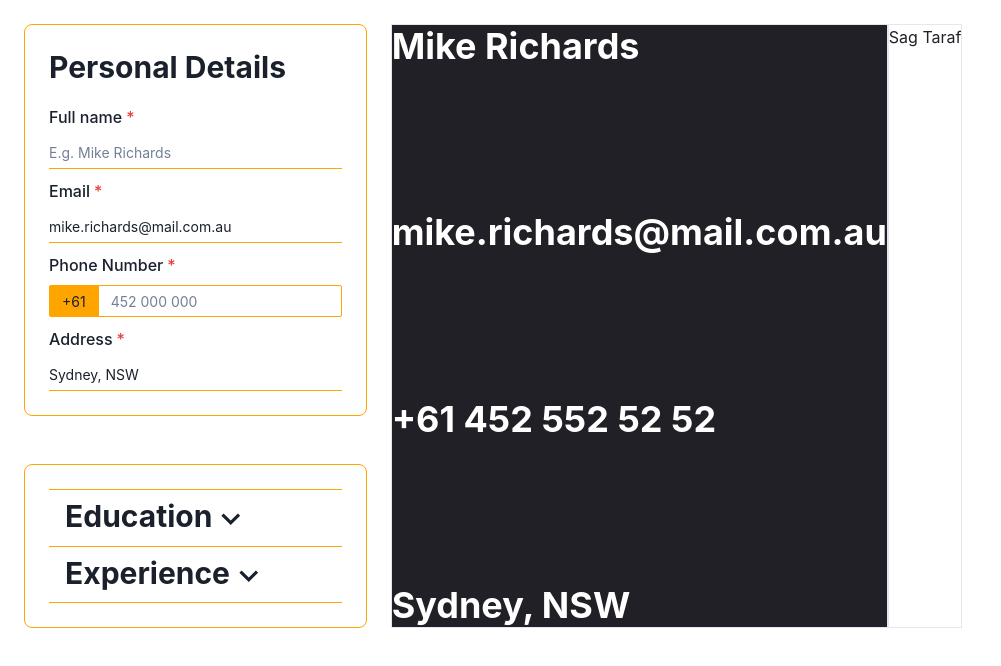
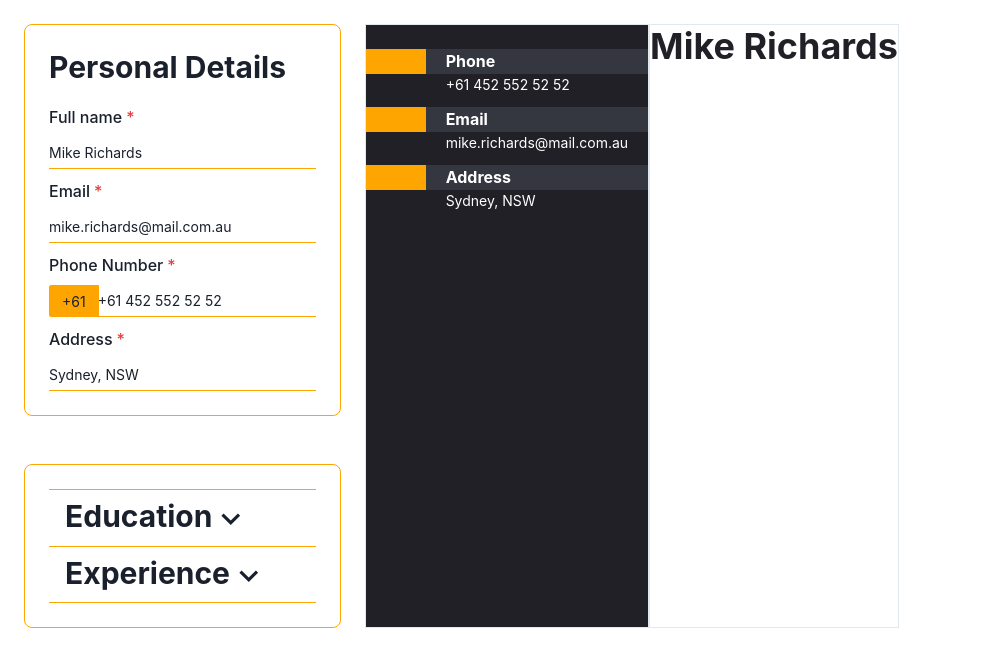
Before and after one commit to ensarokumus/top-project-cv-app, a React (Vite) app: page / in a window 1280 px wide. Shown: the top 666 px of the page, without its empty margins (0-1001 px from the left). Built offline with nearby package versions, Linux system fonts and the light colour scheme.

Commit message:
Style personal details on resume area

```diff
--- a/src/App.jsx
+++ b/src/App.jsx
@@ -18,18 +18,21 @@ import Resume from "./components/Resume.jsx";
 
 function App() {
   const [personalInfo, setPersonalInfo] = useState(example.personalInfo);
+  // console.log(personalInfo);
 
   function handlePersonalInfoChange(e) {
     const { key } = e.target.dataset;
     setPersonalInfo({ ...personalInfo, [key]: e.target.value });
-    console.log(personalInfo);
   }
 
   return (
     <Flex>
       <Flex direction="column">
         <PersonalDetails
-          name={personalInfo.name}
+          fullName={personalInfo.name}
+          email={personalInfo.email}
+          phone={personalInfo.phone}
+          address={personalInfo.address}
           onChange={handlePersonalInfoChange}
         />
         <Accordion allowToggle>
--- a/src/components/PersonalDetails.jsx
+++ b/src/components/PersonalDetails.jsx
@@ -9,7 +9,7 @@ import {
 } from "@chakra-ui/react";
 import example from "./example.jsx";
 
-function PersonalDetails({ onChange, fullName }) {
+function PersonalDetails({ onChange, fullName, email, phone, address }) {
   return (
     <Flex
       direction="column"
@@ -28,7 +28,6 @@ function PersonalDetails({ onChange, fullName }) {
         <FormLabel>Full name</FormLabel>
         <Input
           type="text"
-          id="name"
           data-key="name"
           variant="flushed"
           borderColor="orange"
@@ -42,12 +41,13 @@ function PersonalDetails({ onChange, fullName }) {
         <FormLabel>Email</FormLabel>
         <Input
           type="email"
-          name="email"
+          data-key="email"
           variant="flushed"
           borderColor="orange"
           size="sm"
           placeholder="E.g. mike.richards@mail.com.au"
-          defaultValue={example.personalInfo.email}
+          defaultValue={email}
+          onChange={onChange}
         />
       </FormControl>
       <FormControl isRequired mb="10px">
@@ -61,10 +61,13 @@ function PersonalDetails({ onChange, fullName }) {
           />
           <Input
             type="tel"
-            name="tel"
+            data-key="phone"
+            variant="flushed"
             borderColor="orange"
+            size="sm"
             placeholder="452 000 000"
-            defaultValue={example.personalInfo.tel}
+            defaultValue={phone}
+            onChange={onChange}
           />
         </InputGroup>
       </FormControl>
@@ -72,12 +75,13 @@ function PersonalDetails({ onChange, fullName }) {
         <FormLabel>Address</FormLabel>
         <Input
           type="text"
-          name="address"
+          data-key="address"
           variant="flushed"
           borderColor="orange"
           size="sm"
           placeholder="E.g. Sydney, NSW"
-          defaultValue={example.personalInfo.address}
+          defaultValue={address}
+          onChange={onChange}
         />
       </FormControl>
     </Flex>
--- a/src/components/PersonalDetailsSection.jsx
+++ b/src/components/PersonalDetailsSection.jsx
@@ -1,13 +1,56 @@
-import { Flex, Heading } from "@chakra-ui/react";
+import { Box, Flex, Text } from "@chakra-ui/react";
 
-function PersonalDetailsSection({ name, email, phone, address }) {
+function PersonalDetailsSection({ email, phone, address }) {
   return (
-   <>
-   <Heading>{name}</Heading>
-   <Heading>{email}</Heading>
-   <Heading>{phone}</Heading>
-   <Heading>{address}</Heading>
-   </>
+    <>
+      <Box mb="3">
+        <Flex>
+          <Box backgroundColor="orange" w="60px" h="25px"></Box>
+          <Flex
+            backgroundColor="#353740"
+            h="25px"
+            pl="20px"
+            as="b"
+            flex="1"
+            fontSize="md"
+          >
+            Phone
+          </Flex>
+        </Flex>
+        <Text pl="80px" fontSize="sm">
+          {phone}
+        </Text>
+      </Box>
+      <Box mb="3">
+        <Flex>
+          <Box backgroundColor="orange" w="60px" h="25px"></Box>
+          <Flex
+            backgroundColor="#353740"
+            h="25px"
+            pl="20px"
+            as="b"
+            flex="1"
+            fontSize="md"
+          >
+            Email
+          </Flex>
+        </Flex>
+        <Text pr="5" pl="80px" fontSize="sm">
+          {email}
+        </Text>
+      </Box>
+      <Box mb="3">
+        <Flex>
+          <Box backgroundColor="orange" w="60px" h="25px"></Box>
+          <Flex backgroundColor="#353740" h="25px" pl="20px" as="b" flex="1">
+            Address
+          </Flex>
+        </Flex>
+        <Text pr="5" pl="80px" fontSize="sm">
+          {address}
+        </Text>
+      </Box>
+    </>
   );
 }
 
--- a/src/components/Resume.jsx
+++ b/src/components/Resume.jsx
@@ -1,4 +1,4 @@
-import { Flex } from "@chakra-ui/react";
+import { Flex, Heading } from "@chakra-ui/react";
 import PersonalDetailsSection from "./PersonalDetailsSection";
 
 function Resume({ personalInfo }) {
@@ -9,7 +9,8 @@ function Resume({ personalInfo }) {
         borderWidth="1px"
         color="white"
         backgroundColor="#212027"
-        justify="space-between"
+        justify='flex-start'
+        pt='6'
       >
         <PersonalDetailsSection name={personalInfo.name} email={personalInfo.email} phone={personalInfo.phone} address={personalInfo.address} />
       </Flex>
@@ -20,7 +21,7 @@ function Resume({ personalInfo }) {
         backgroundColor="white"
         justify="space-between"
       >
-        Sag Taraf
+        <Heading>{personalInfo.name}</Heading>
       </Flex>
     </Flex>
   );
```
